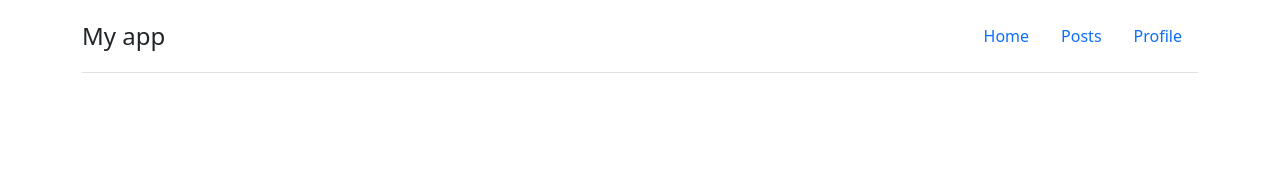
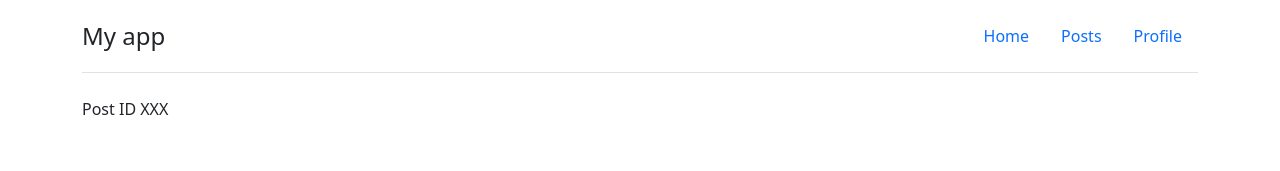
Before and after one commit to genie-ru/react_routes, a React (Create React App) app: page /posts/1 in a window 1280 px wide. Shown: the top 171 px of the page. Built offline with nearby package versions, Linux system fonts and the light colour scheme.

Commit message:
add Params

```diff
--- a/src/App.js
+++ b/src/App.js
@@ -3,6 +3,7 @@ import { BrowserRouter, Routes, Route, Link } from 'react-router-dom'
 import Home from './components/home'
 import Posts from './components/posts'
 import Profile from './components/profile';
+import PostsItem from './components/postsItem';
 
 const App = () => {
   return(
@@ -38,6 +39,7 @@ const App = () => {
         <Routes>
           <Route path="/" element={<Home />}></Route>
           <Route path="posts" element={<Posts/>}></Route>
+          <Route path="posts/:id" element={<PostsItem/>}></Route>
           <Route path="profile" element={<Profile />}></Route>
         </Routes>
       </div>
--- /dev/null
+++ b/src/components/postsItem.js
@@ -0,0 +1,17 @@
+import { useParams, useLocation } from "react-router-dom";
+
+
+const PostsItem = () => {
+    let params = useParams();
+    let location = useLocation();
+
+    console.log(params);
+    console.log(location);
+    return (
+        <>
+            Post ID XXX
+        </>
+    );
+}
+
+export default PostsItem;
```
